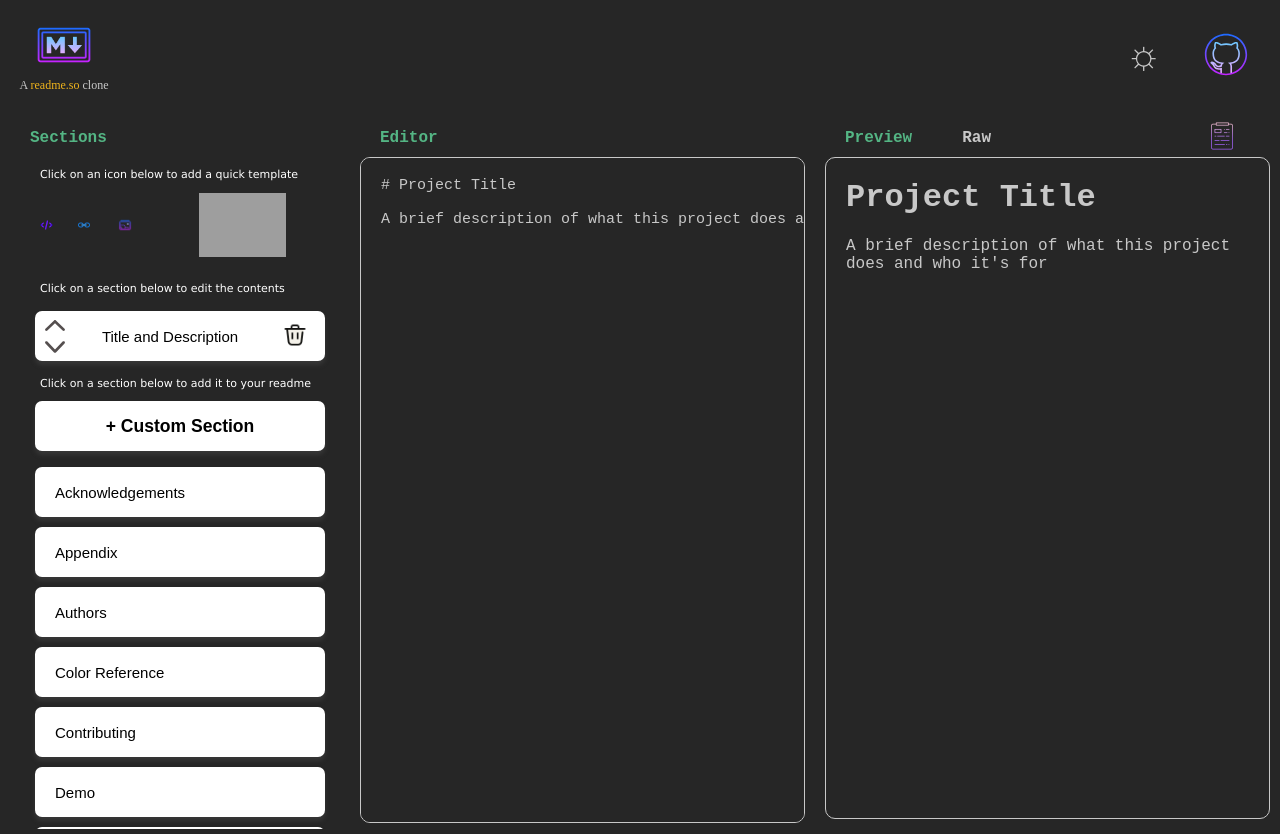
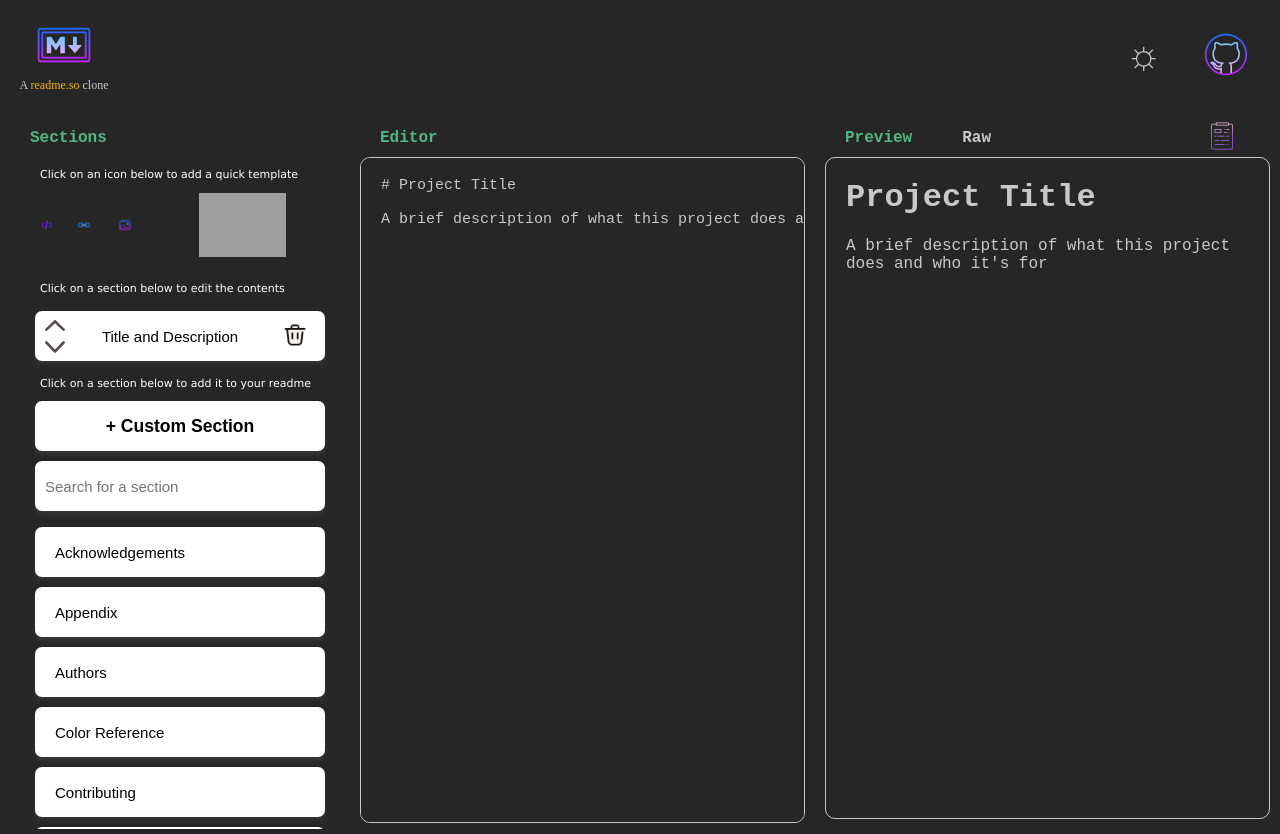
Before and after one commit to ksaswin/Readme-gen, a Vue app: page /editor in a window 1280 px wide. Built offline with nearby package versions, Linux system fonts and the light colour scheme; grey boxes are pictures that could not be loaded.

Commit message:
Add input field for search filter

```diff
--- a/src/components/AllSections.vue
+++ b/src/components/AllSections.vue
@@ -96,6 +96,7 @@
         <button class='section-btn custom-section' @click='addNew = true'>
           <h3 class='custom-title'>+ Custom Section</h3>
         </button>
+        <input class='search-filter' placeholder='Search for a section' v-model='searchFilter' />
         <ul class='section-name available'>
           <li v-for='section in store.availableSections' :key='section.id'>
             <button class='section-btn' @click='moveToUsed(section)'>
@@ -281,6 +282,26 @@ function addNewSection(sectionName: string):void {
 
     @include sectionHeader();
 
+    .search-filter {
+      border-radius: 7px;
+      color: #000000;
+      font-size: 15px;
+      background: #ffffff;
+      box-shadow: 0px 4px 4px #363636;
+      margin-left: 25px;
+      padding: 0px 10px 0px 10px;
+      outline-color: yellow;
+      border: none;
+      text-decoration: none;
+      display: flex;
+      justify-content: space-between;
+      align-items: center;
+      height: 50px;
+      width: 270px;
+      cursor: pointer;
+      margin-bottom: 10px;
+    }
+
     .section-name {
       padding-left: 25px;
 
```
